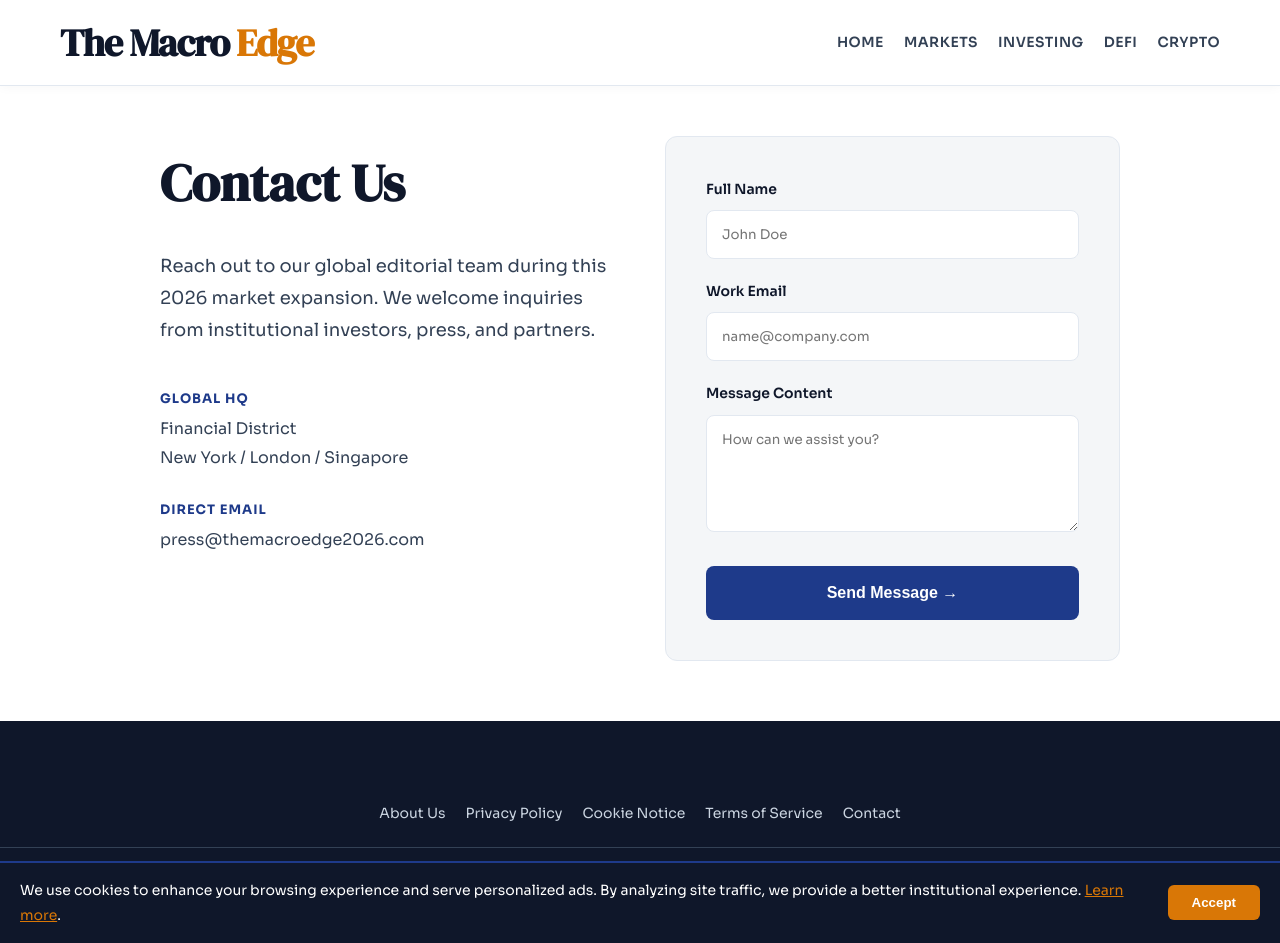
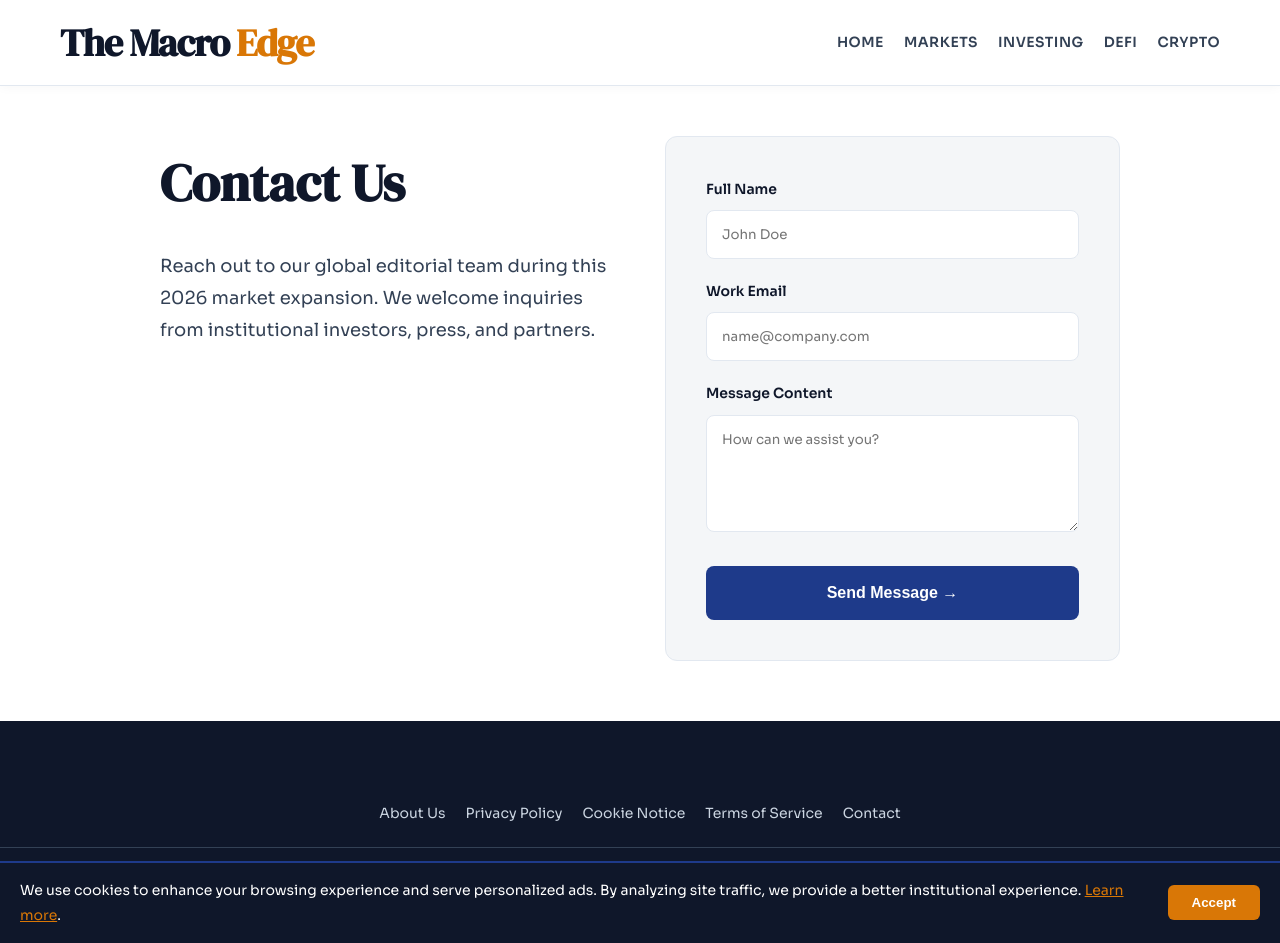
Before and after one commit to Frixx55/FinanceWorld, a Jekyll site: the page built from contact.html, in a window 1280 px wide and 943 px high. Built offline with Jekyll 4.4.1, drawn with Linux system fonts in a browser that asks for light colours.

Commit message:
Remove Global HQ and Direct Email sections
Removed contact information for Global HQ and Direct Email.

```diff
--- a/contact.html
+++ b/contact.html
@@ -12,14 +12,7 @@ permalink: /contact/
       <h1 style="font-family: var(--font-display); font-size: 52px; margin-bottom: 20px; color: var(--text);">Contact Us</h1>
       <p style="color: var(--text2); font-size: 18px; margin-bottom: 40px; line-height: 1.8;">Reach out to our global editorial team during this 2026 market expansion. We welcome inquiries from institutional investors, press, and partners.</p>
 
-      <div style="margin-bottom: 25px;">
-        <h4 style="color: var(--accent); text-transform: uppercase; font-size: 13px; letter-spacing: 1px; margin-bottom: 5px;">Global HQ</h4>
-        <p style="color: var(--text2); font-size: 16px;">Financial District<br>New York / London / Singapore</p>
-      </div>
-      <div>
-        <h4 style="color: var(--accent); text-transform: uppercase; font-size: 13px; letter-spacing: 1px; margin-bottom: 5px;">Direct Email</h4>
-        <p style="color: var(--text2); font-size: 16px;">press@themacroedge2026.com</p>
-      </div>
+
     </div>
 
     <!-- Formulario Derecha -->
```
